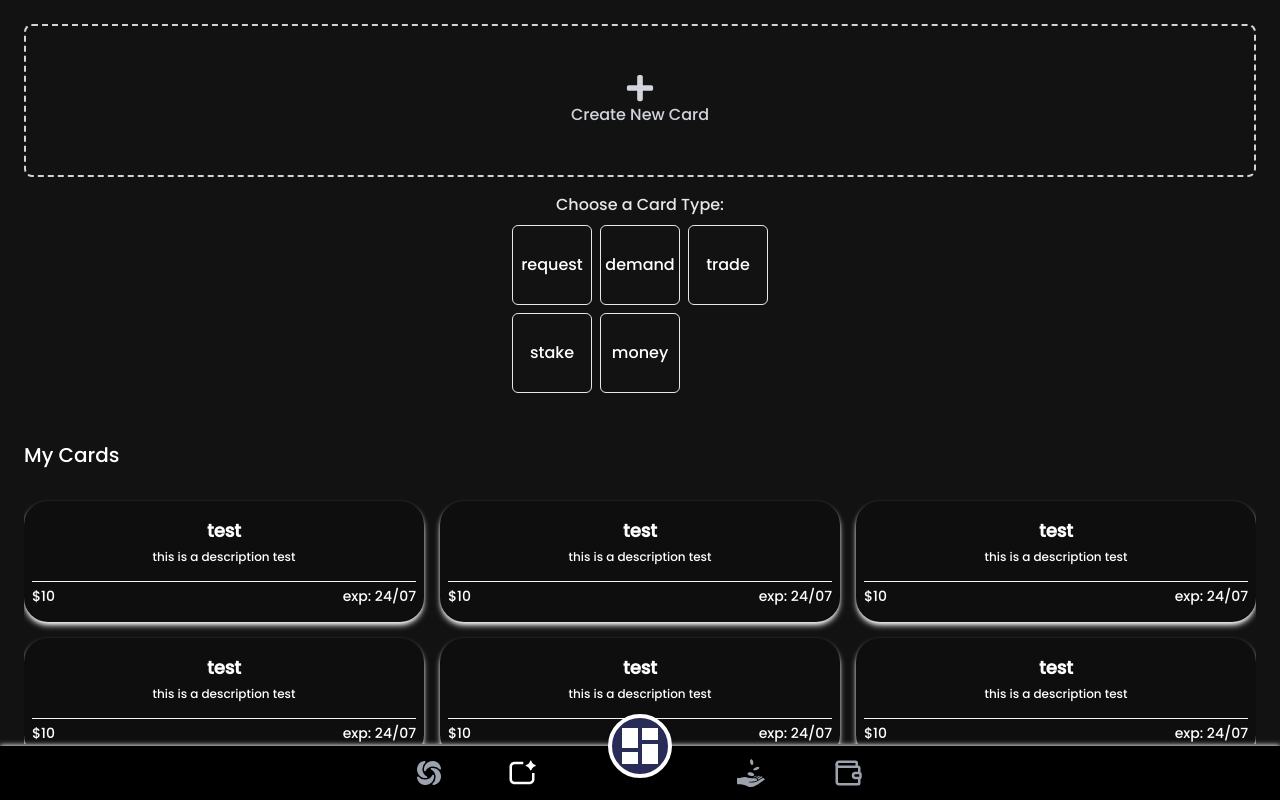
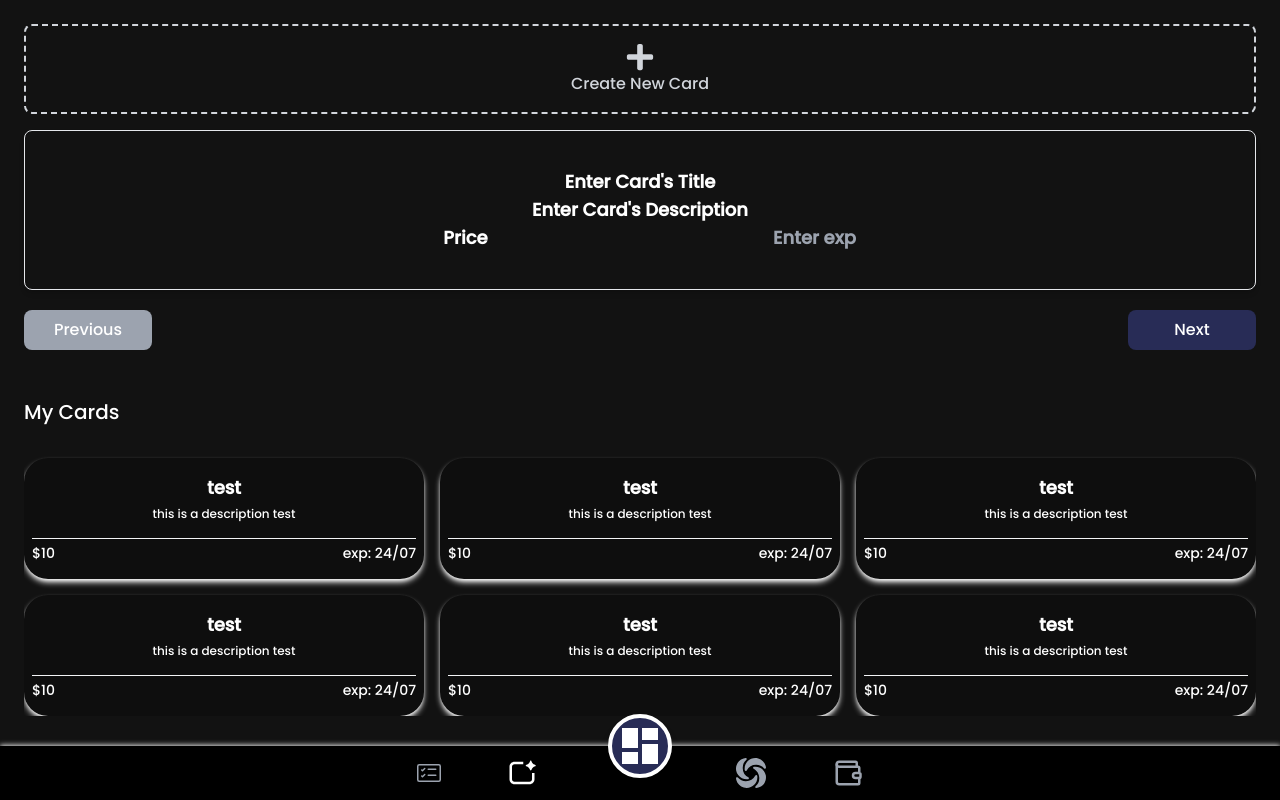
Before and after one commit to royacodes/discovery_app, a React (Vite) app: page /cards in a window 1280 px wide. Both pictures are taken after a click on the button "Create New Card". Built offline with nearby package versions, Linux system fonts and the light colour scheme.

Commit message:
some changes

```diff
--- a/src/components/BottomNavBar.jsx
+++ b/src/components/BottomNavBar.jsx
@@ -8,6 +8,7 @@ import { useDispatch, useSelector } from "react-redux";
 import { useLocation } from "react-router-dom";
 import { MdDashboard } from "react-icons/md";
 import { useNavigate } from "react-router-dom";
+import { BsCardChecklist } from "react-icons/bs";
 
 const BottomNavBar = () => {
   const dispatch = useDispatch();
@@ -31,7 +32,7 @@ const BottomNavBar = () => {
               }`
             }
           >
-            <SiSololearn className="text-2xl" />
+            <BsCardChecklist className="text-2xl" />
             {/* <p className="text-gray-400 text-xs mt-[1px]">Earn</p> */}
           </NavLink>
         </button>
@@ -93,7 +94,7 @@ const BottomNavBar = () => {
               }`
             }
           >
-            <GiReceiveMoney className="text-3xl" />
+            <SiSololearn className="text-3xl" />
             {/* <p className="text-gray-400 text-xs mt-[1px]">Game</p> */}
           </NavLink>
         </button>
--- a/src/pages/CardsPage.jsx
+++ b/src/pages/CardsPage.jsx
@@ -5,7 +5,6 @@ import "react-datepicker/dist/react-datepicker.css";
 import CardItem from "../components/Discovery/CardItem";
 
 const GiftCard = ({
-  backgroundImage,
   title,
   setTitle,
   description,
@@ -19,13 +18,7 @@ const GiftCard = ({
     e.preventDefault();
   };
   return (
-    <div
-      className="border rounded-lg w-full h-40 flex items-center justify-center shadow-md hover:shadow-lg transition-shadow"
-      style={{
-        backgroundImage: `url(${backgroundImage})`,
-        backgroundSize: "cover",
-      }}
-    >
+    <div className="border rounded-lg w-full h-40 flex items-center justify-center shadow-md hover:shadow-lg transition-shadow">
       <div className="flex flex-col items-center">
         <input
           type="text"
@@ -41,7 +34,7 @@ const GiftCard = ({
           className="bg-transparent text-white text-lg font-bold text-center outline-none"
           placeholder="Enter Description"
         />
-        <div className="flex justify-between">
+        <div className="flex items-center justify-between mx-8">
           <input
             type="text"
             value={price}
@@ -63,21 +56,6 @@ const GiftCard = ({
   );
 };
 
-const ImageSelector = ({ images, onSelect }) => {
-  return (
-    <div className="grid grid-cols-3 gap-2">
-      {images.map((image, index) => (
-        <img
-          key={index}
-          src={image}
-          alt="Background option"
-          className="cursor-pointer w-20 h-20 rounded-md border"
-          onClick={() => onSelect(image)}
-        />
-      ))}
-    </div>
-  );
-};
 const TypeSelector = ({ types, onSelect }) => {
   return (
     <div className="grid grid-cols-3 gap-2">
@@ -94,21 +72,12 @@ const TypeSelector = ({ types, onSelect }) => {
 };
 
 const CardsPage = () => {
-  const [showImageSelector, setShowImageSelector] = useState(false);
-  const [selectedImage, setSelectedImage] = useState("");
+  const [showCard, setShowCard] = useState(false);
   const [selectedType, setSelectedType] = useState("");
   const [title, setTitle] = useState("Enter Card's Title");
   const [description, setDescription] = useState("Enter Card's Description");
   const [price, setPrice] = useState("Price");
   const [expDate, setExpDate] = useState(null);
-
-  const images = [
-    "https://via.placeholder.com/150/FF0000",
-    "https://via.placeholder.com/150/00FF00",
-    "https://via.placeholder.com/150/0000FF",
-    "https://via.placeholder.com/150/FFFF00",
-    "https://via.placeholder.com/150/00FFFF",
-  ];
   const types = ["request", "demand", "trade", "stake", "money"];
   const steps = ["card", "description", "detail"];
   const [currentIndex, setCurrentIndex] = useState(0);
@@ -125,21 +94,25 @@ const CardsPage = () => {
       setCurrentIndex(currentIndex - 1);
     }
   };
-  const handleImageSelect = (image) => {
-    setSelectedImage(image);
-    setShowImageSelector(false);
-  };
+
   const handleTypeSelect = (type) => {
     setSelectedType(type);
-    setShowImageSelector(false);
   };
 
   return (
     <div className="flex flex-col items-center h-screen w-full p-6 bg-bg-color overflow-hidden">
-      <div className="relative border-dashed border-2 border-gray-300 rounded-lg w-full h-40 flex items-center justify-center">
-        {selectedType ? (
+      <div className="relative border-dashed border-2 border-gray-300 rounded-lg w-full py-4 mb-4 flex items-center justify-center">
+        <button
+          onClick={() => setShowCard(!showCard)}
+          className="flex flex-col items-center text-gray-300"
+        >
+          <FaPlus className="text-3xl" />
+          <span>Create New Card</span>
+        </button>
+      </div>
+      {showCard && (
+        <>
           <GiftCard
-            backgroundImage={selectedImage}
             title={title}
             setTitle={setTitle}
             description={description}
@@ -149,18 +122,10 @@ const CardsPage = () => {
             expDate={expDate}
             setExpDate={setExpDate}
           />
-        ) : (
-          <button
-            onClick={() => setShowImageSelector(!showImageSelector)}
-            className="flex flex-col items-center text-gray-300"
-          >
-            <FaPlus className="text-3xl" />
-            <span>Create New Card</span>
-          </button>
-        )}
-      </div>
+        </>
+      )}
 
-      {selectedType && (
+      {showCard && (
         <div className="flex justify-between w-full mt-5">
           <button
             className="bg-deep-purple w-32 rounded-lg px-4 py-2 disabled:bg-gray-400"
@@ -180,12 +145,12 @@ const CardsPage = () => {
       )}
 
       {/* Image Selector */}
-      {showImageSelector && (
+      {/* {showImageSelector && (
         <div className="mt-4">
           <h4 className="text-gray-200 mb-2">Choose a Card Type:</h4>
           <TypeSelector types={types} onSelect={handleTypeSelect} />
         </div>
-      )}
+      )} */}
 
       {/* Slide Wrapper */}
       <div className="relative w-full mt-12 mb-8 overflow-hidden">
```
